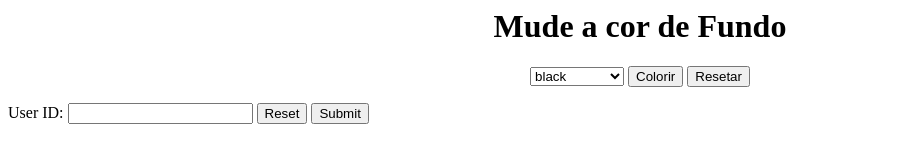
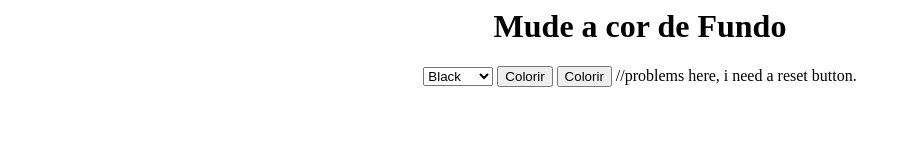
Before and after one commit to steppenwolf719/changeBackground, a plain HTML site: page index.html in a window 1280 px wide. Shown: the whole page, without its empty margins (0-906 px from the left). Drawn offline with Linux system fonts and the light colour scheme.

Commit message:
Update index.html

```diff
--- a/index.html
+++ b/index.html
@@ -2,45 +2,31 @@
     <form>
 
 
-            <select name=pco onChange="document.bgColor=(this.form.pco.value)">
-                <option value=black>black</option>
-                <option value=blue>blue</option>
-                <option value=brown>brown</option>
-                <option value=gold>gold</option>
-                <option value=gray>gray</option>
-                <option value=green>green</option>
-                <option value=navy>navy</option>
-                <option value=orange>orange</option>
-                <option value=pink>pink</option>
-                <option value=purple>purple</option>
-                <option value=red>red</option>
-                <option value=rosybrown>rosybrown</option>
-                <option value=royalblue>royalblue</option>
-                <option value=salmon>salmon</option>
-                <option value=sandybrown>sandybrown</option>
-                <option value=silver>silver</option>
-                <option value=skyblue>skyblue</option>
-                <option value=snow>snow</option>
-                <option value=violet>violet</option>
-                <option value=white>white</option>
-                <option value=yellow>yellow</option>
+            <select name=pco>
+                <option value=black>Black</option>
+                <option value=blue>Blue</option>
+                <option value=brown>Brown</option>
+                <option value=gold>Gold</option>
+                <option value=gray>Gray</option>
+                <option value=green>Green</option>
+                <option value=navy>Navy</option>
+                <option value=orange>Orange</option>
+                <option value=pink>Pink</option>
+                <option value=purple>Purple</option>
+                <option value=red>Red</option>
+                <option value=silver>Silver</option>
+                <option value=skyblue>Skyblue</option>
+                <option value=snow>Snow</option>
+                <option value=violet>Violet</option>
+                <option value=white>White</option>
+                <option value=yellow>Yellow</option>
             </select>
 
-        <input type="button" value="Colorir" onclick="document.bgColor=(this.form.color.value)">
+        <input type="button" value="Colorir" onclick="document.bgColor=(this.form.pco.value)">
 
-        <input type="reset" name="cancel" value="Resetar" onclick="option.white">
+        <input type="button" value="Colorir" onclick="document.bgColor=(pco.violet)"> //problems here, i need a reset button.
+
 
     </form>
+
 </center>
-
-<form>
-    <div class="controls">
-
-        <label for="id">User ID:</label>
-        <input type="text" id="id" name="id" />
-
-        <input type="reset" value="Reset">
-        <input type="submit" value="Submit">
-
-    </div>
-</form>
```
